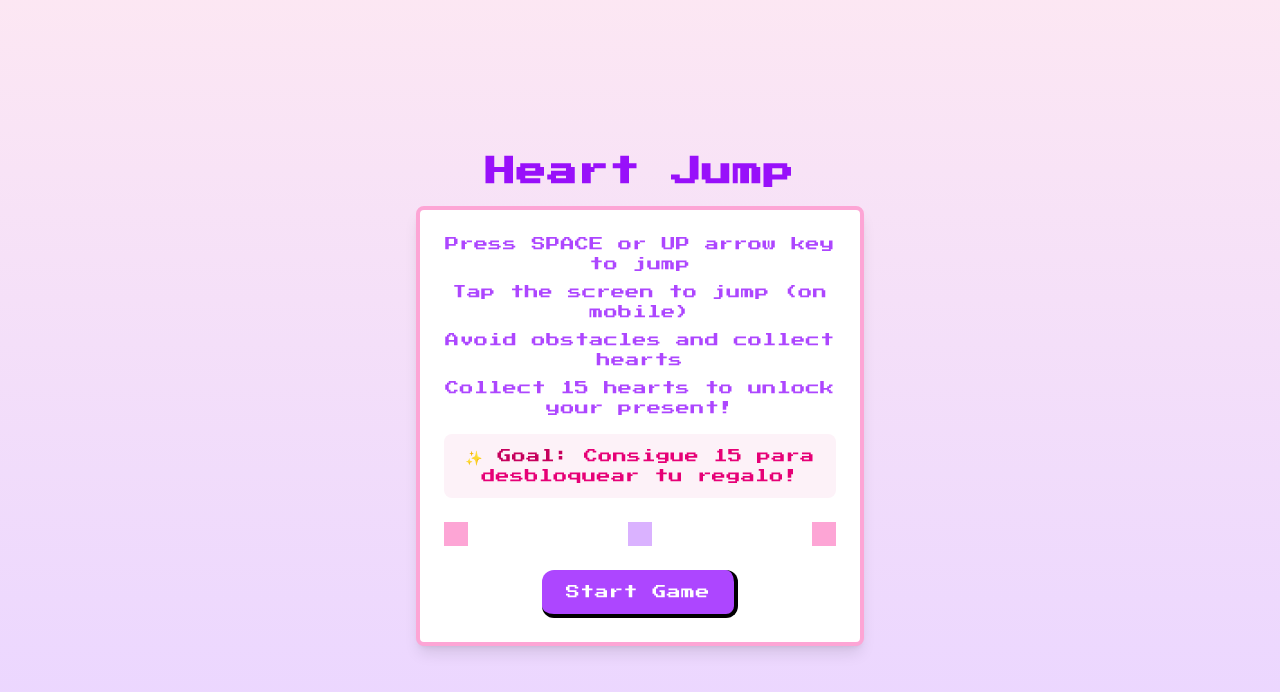
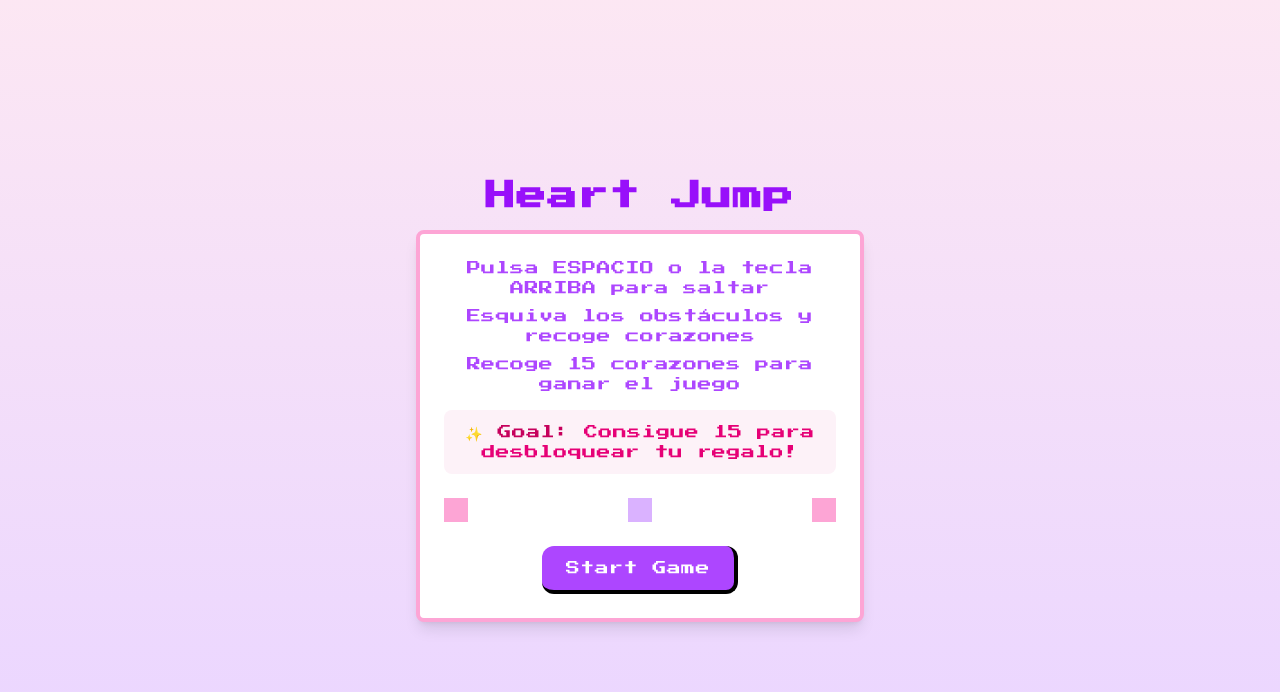
Before and after one commit to SearchingAlpha/feliz-cumple, a Next.js app: page /game/heart-jump in a window 1280 px wide. Shown: the top 692 px of the page. Built offline with nearby package versions, Linux system fonts and the light colour scheme; sample sign-in values are in the browser's storage.

Commit message:
fix: traducción juego a español

```diff
--- a/components/HeartJump.js
+++ b/components/HeartJump.js
@@ -412,10 +412,9 @@ export default function HeartJump() {
 
   // Define game instructions
   const instructions = [
-    "Press SPACE or UP arrow key to jump",
-    "Tap the screen to jump (on mobile)",
-    "Avoid obstacles and collect hearts",
-    "Collect 15 hearts to unlock your present!"
+    "Pulsa ESPACIO o la tecla ARRIBA para saltar",
+    "Esquiva los obstáculos y recoge corazones",
+    "Recoge 15 corazones para ganar el juego",
   ];
 
   // If game hasn't started yet, show instructions
--- a/components/PixelFlowerMatch.js
+++ b/components/PixelFlowerMatch.js
@@ -145,9 +145,9 @@ export default function PixelFlowerMatch() {
 
   // Define game instructions
   const instructions = [
-    "Click on cards to flip them",
-    "Find matching pairs of flowers",
-    "Remember the locations to make fewer moves"
+    "Pulsa en las flores para girarlas y ver su color",
+    "Encuentra todas las parejas de flores",
+    "Recuerda que cada movimiento cuenta!",
   ];
 
   // If game hasn't started yet, show instructions
```
